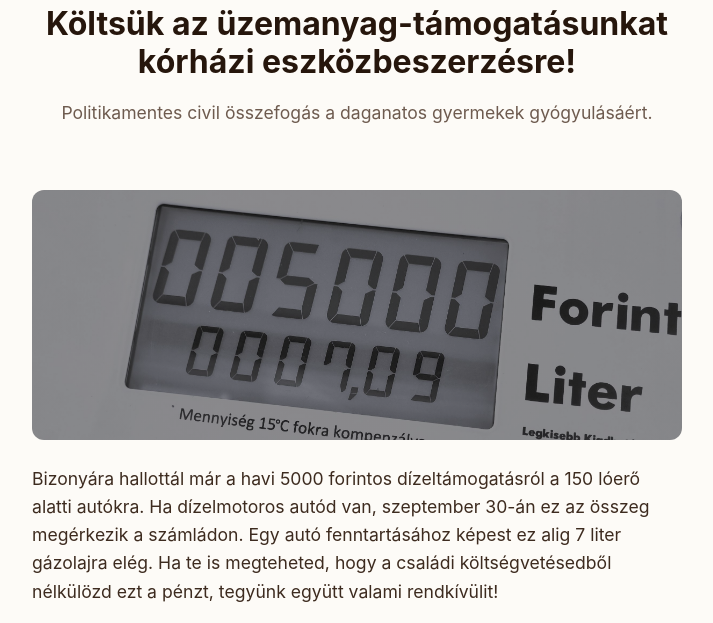
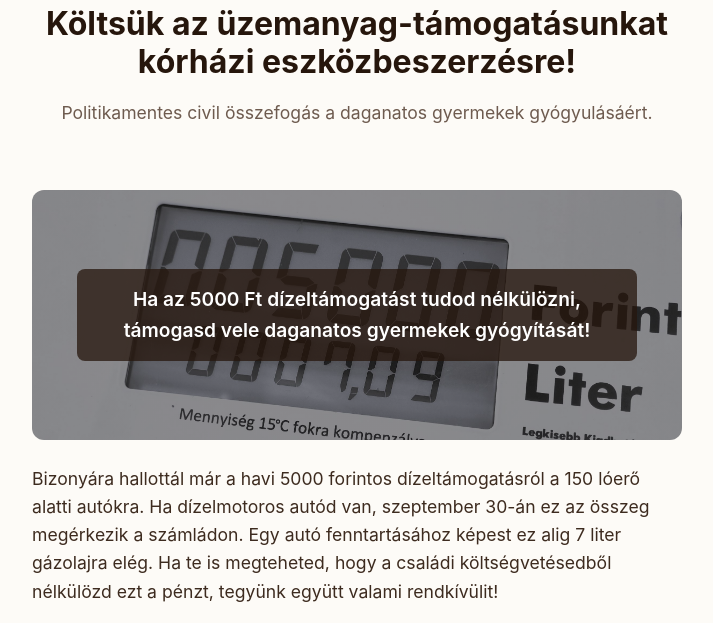
Before and after one commit to nemtankolomel/nemtankolomel, a plain HTML site: page index.html in a window 1280 px wide. Shown: the part 115-738 px from the top of the page, without its empty margins (283-996 px from the left). Drawn offline with Linux system fonts and the light colour scheme.

Commit message:
Add support message for cancer treatment donations

```diff
--- a/index.html
+++ b/index.html
@@ -15,7 +15,9 @@
         </header>
 
         <section class="hero-image" style="background-image: linear-gradient(rgba(0,0,0,0.4), rgba(0,0,0,0.4)), url('benzin.jpg');">
-
+                    <div class="hero-text">
+                Ha az 5000 Ft dízeltámogatást tudod nélkülözni, támogasd vele daganatos gyermekek gyógyítását!
+            </div>
         </section>
 
         <main>
```
